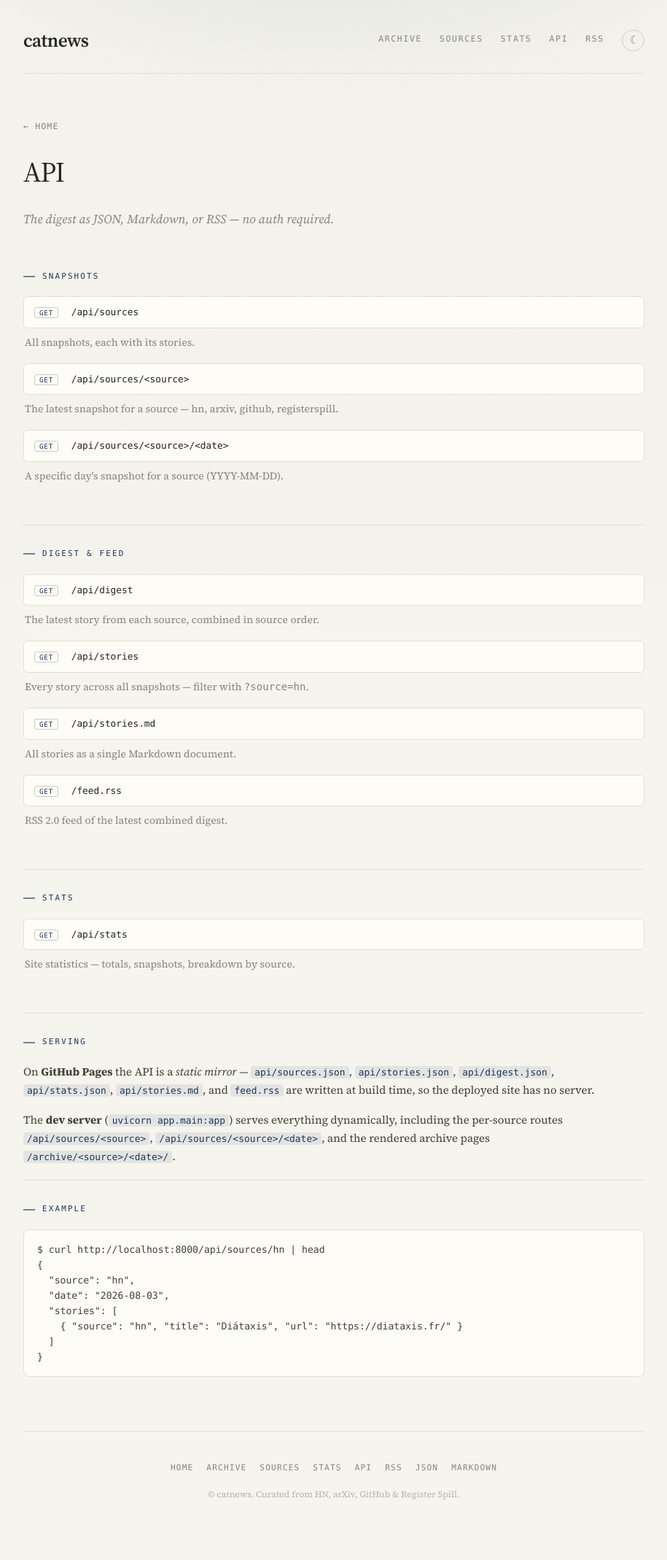
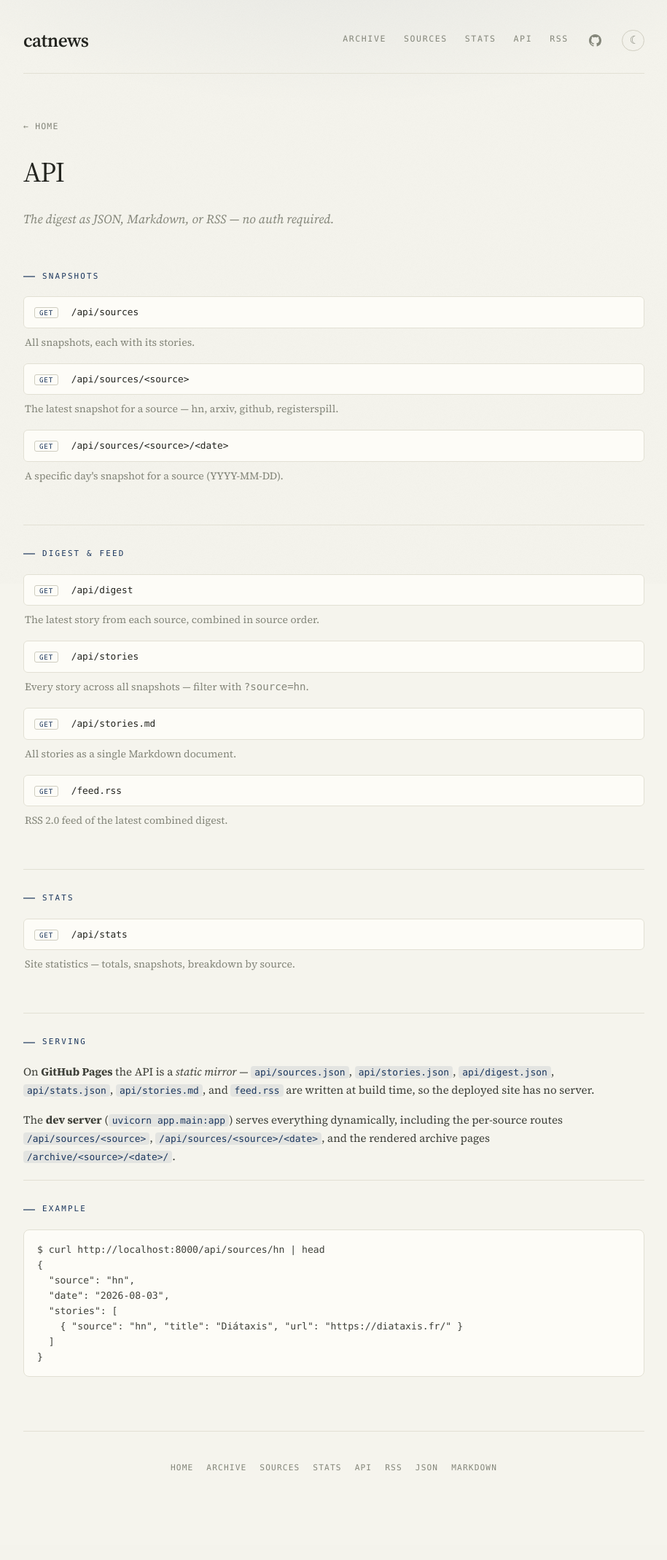
Before and after one commit to mkmlman/catnews, a FastAPI app: page /api/ in a window 1280 px wide. Shown: the whole page at 73% size, without its empty margins (182-1097 px from the left). After the commit the page ends 2016 px from the top, so only its background shows below. Run offline with FastAPI, Linux system fonts and the light colour scheme.

Commit message:
style: move GitHub repo icon to header; slim footer to nav only
- Sources page cadence: 'daily' instead of 'every day'.
- Footer: drop copyright/source list; keep nav line, move GitHub
  repo icon next to the theme toggle in the header.

```diff
--- a/app/config.py
+++ b/app/config.py
@@ -74,11 +74,11 @@ WEEKDAYS = (
 
 
 def cadence_label(key: str) -> str:
-    """Human-readable cadence for a source, e.g. 'every day' or 'weekly · Mondays'."""
+    """Human-readable cadence for a source, e.g. 'daily' or 'weekly · Mondays'."""
     cfg = SOURCES[key]
     days = cfg["cadence_days"]
     if days == 1:
-        return "every day"
+        return "daily"
     if (weekday := cfg.get("weekday")) is not None:
         return f"weekly · {WEEKDAYS[weekday]}"
     if days == 7:
--- a/app/static/style.css
+++ b/app/static/style.css
@@ -168,6 +168,23 @@ a:focus-visible, button:focus-visible {
 .site-nav a:hover {
   color: var(--accent);
   border-bottom-color: var(--accent);
+}
+.site-nav .repo-link {
+  display: inline-flex;
+  align-items: center;
+  padding: 4px;
+  border-bottom: none;
+  border-radius: 999px;
+}
+.site-nav .repo-link svg {
+  display: block;
+  width: 17px;
+  height: 17px;
+}
+.site-nav .repo-link:hover {
+  color: var(--accent);
+  background: color-mix(in srgb, var(--accent) 8%, transparent);
+  border-bottom-color: transparent;
 }
 .theme-toggle {
   font-family: var(--mono);
@@ -662,7 +679,6 @@ a:focus-visible, button:focus-visible {
 }
 .footer-nav a { color: var(--muted); padding-bottom: 2px; border-bottom: 1px solid transparent; transition: color 0.15s, border-color 0.15s; }
 .footer-nav a:hover { color: var(--accent); border-bottom-color: var(--accent); }
-.copyright { font-size: 0.75rem; color: var(--faint); margin: 0; }
 
 /* API docs page — Kami editorial */
 .api-section { padding: 30px 0 4px; animation: rise 0.5s cubic-bezier(0.2, 0.7, 0.3, 1) both; }
--- a/app/templates/base.html
+++ b/app/templates/base.html
@@ -27,6 +27,7 @@
         <a href="{{ base_path }}/stats/">Stats</a>
         <a href="{{ base_path }}/api/">API</a>
         <a href="{{ base_path }}/feed.rss">RSS</a>
+        <a class="repo-link" href="https://github.com/mkmlman/catnews" target="_blank" rel="noopener" aria-label="Source on GitHub" title="Source on GitHub">{% include "github-icon.html" %}</a>
         <button class="theme-toggle" id="theme-toggle" type="button" aria-label="Toggle theme" title="Toggle theme"></button>
       </nav>
     </header>
@@ -44,7 +45,6 @@
         <a href="{{ base_path }}/api/digest.json">JSON</a>
         <a href="{{ base_path }}/api/stories.md">Markdown</a>
       </nav>
-      <p class="copyright">&copy; {{ app_name }}. Curated from HN, arXiv, GitHub &amp; Register Spill.</p>
     </footer>
   </div>
   <script>
--- /dev/null
+++ b/app/templates/github-icon.html
@@ -0,0 +1 @@
+<svg viewBox="0 0 16 16" width="15" height="15" fill="currentColor" aria-hidden="true" focusable="false"><path d="M8 0C3.58 0 0 3.58 0 8c0 3.54 2.29 6.53 5.47 7.59.4.07.55-.17.55-.38 0-.19-.01-.82-.01-1.49-2.01.37-2.53-.49-2.69-.94-.09-.23-.48-.94-.82-1.13-.28-.15-.68-.52-.01-.53.63-.01 1.08.58 1.23.82.72 1.21 1.87.87 2.33.66.07-.52.28-.87.51-1.07-1.78-.2-3.64-.89-3.64-3.95 0-.87.31-1.59.82-2.15-.08-.2-.36-1.02.08-2.12 0 0 .67-.21 2.2.82.64-.18 1.32-.27 2-.27.68 0 1.36.09 2 .27 1.53-1.04 2.2-.82 2.2-.82.44 1.1.16 1.92.08 2.12.51.56.82 1.27.82 2.15 0 3.07-1.87 3.75-3.65 3.95.29.25.54.73.54 1.48 0 1.07-.01 1.93-.01 2.2 0 .21.15.46.55.38A8.01 8.01 0 0 0 16 8c0-4.42-3.58-8-8-8z"/></svg>
```
Also changed, not shown: tests/test_catnews.py (+2 -2 lines).
